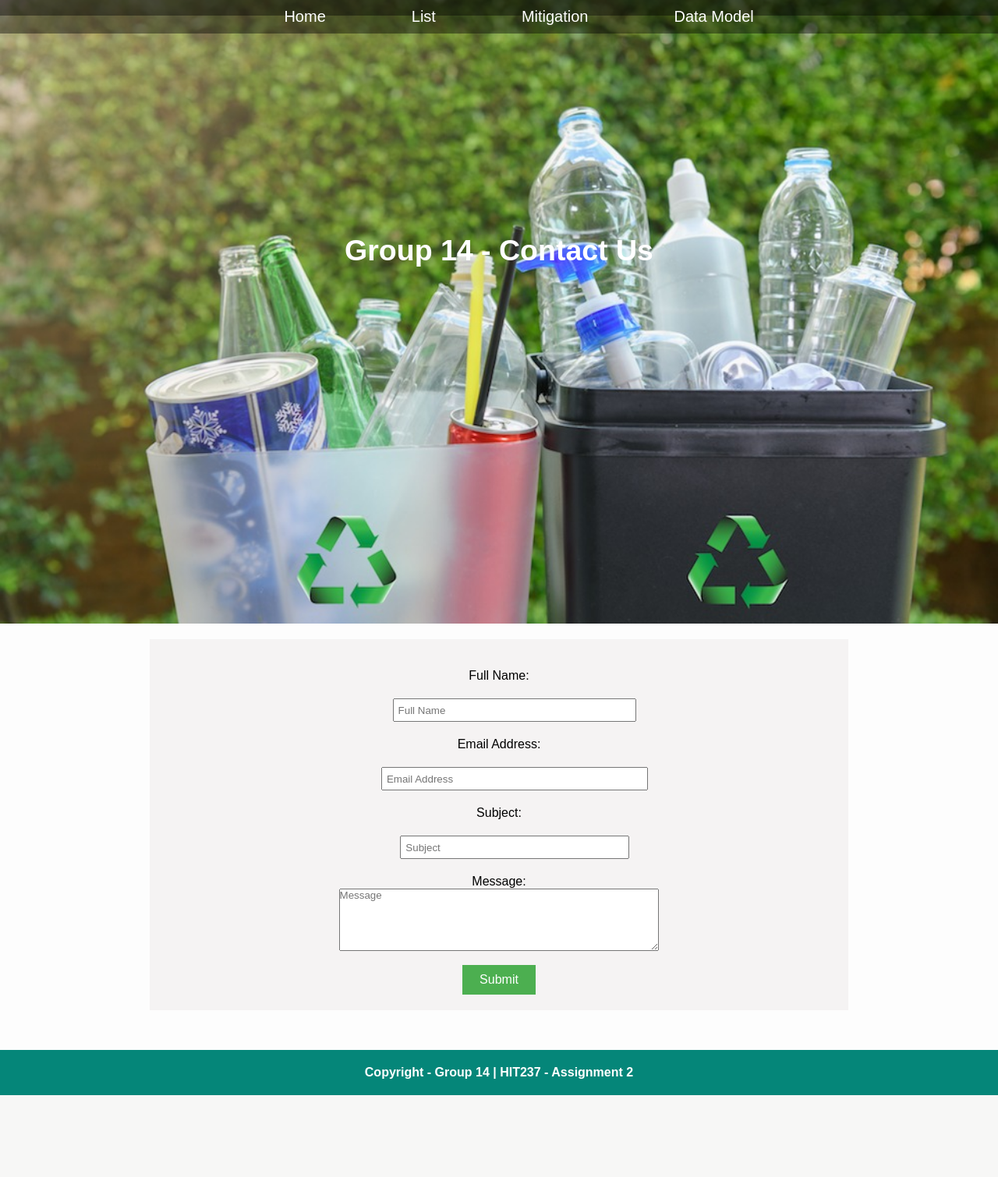
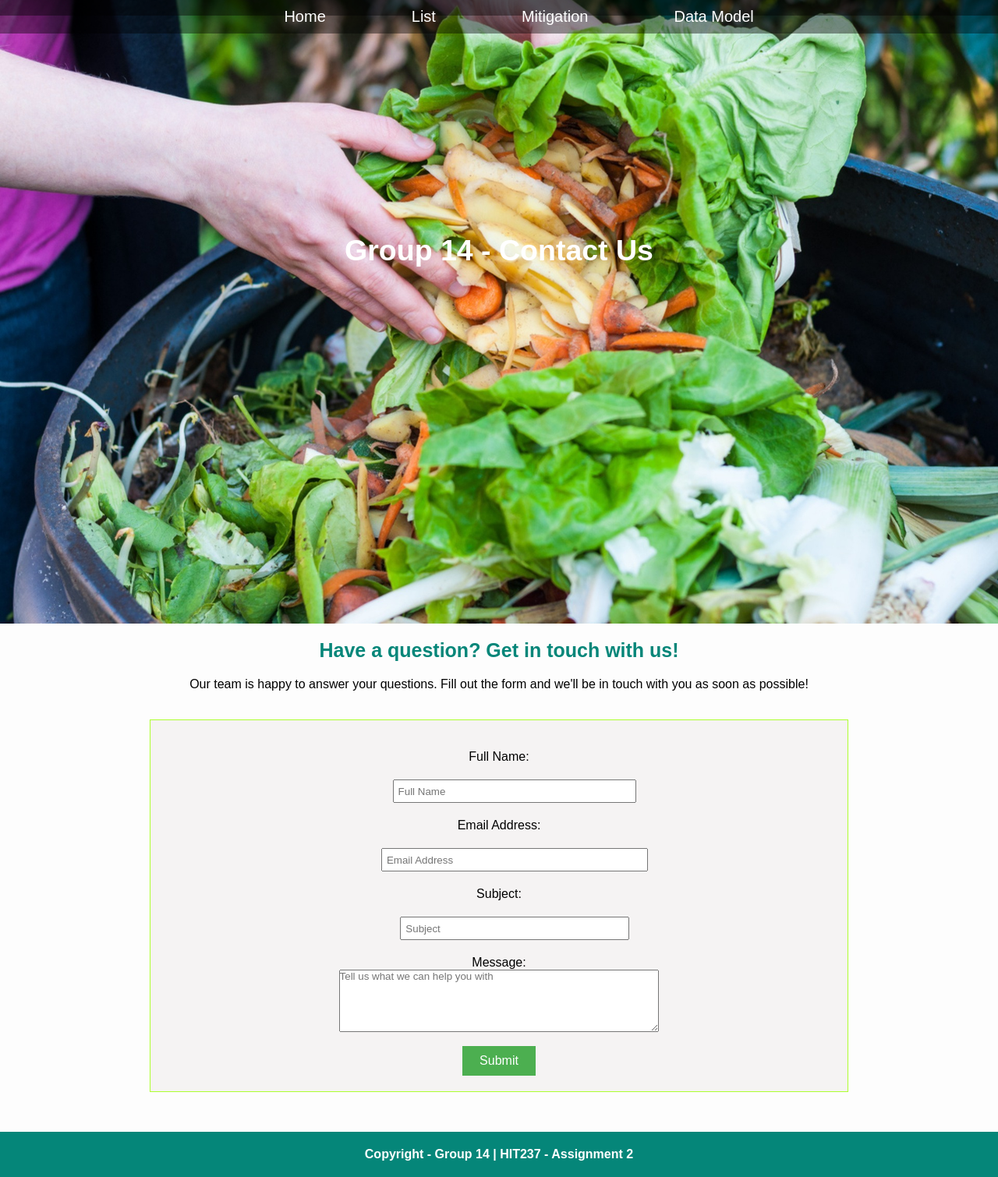
Before and after one commit to ysebastian-student-work-cdu/assessments-2-and-4-hit237-group-14, a Django app: page /contact/ in a window 1280 px wide. Shown: the whole page at 78% size. Before the commit the page ends 1405 px from the top, so only its background shows below. Run offline with Django 4.2, Linux system fonts and the light colour scheme.

Commit message:
Updated forms design

```diff
--- a/group14_proj_AT4/group14_app/forms.py
+++ b/group14_proj_AT4/group14_app/forms.py
@@ -16,7 +16,7 @@ class ContactForm(ModelForm):
             'name': forms.TextInput(attrs={'class': 'form-input','placeholder':'Full Name', 'style': 'height:30px; width:100%;'}),
             'email': forms.EmailInput(attrs={'class': 'form-input','placeholder':'Email Address', 'style':' height:30px; width:100%;'}),
             'subject': forms.TextInput(attrs={'class': 'form-input','placeholder':'Subject', 'style':' height:30px; width:100%;'}),
-            'message': forms.Textarea(attrs={'class': 'form-input','rows':5, 'placeholder':'Message', 'style': 'height:80px; width:100%;'}),
+            'message': forms.Textarea(attrs={'class': 'form-input','rows':5, 'placeholder':'Tell us what we can help you with', 'style': 'height:80px; width:100%;'}),
         }
 
 class LogForm(ModelForm):
--- a/group14_proj_AT4/group14_app/static/style.css
+++ b/group14_proj_AT4/group14_app/static/style.css
@@ -244,6 +244,7 @@ h2 {
 	padding: 20px 0;
 	width: 70%;
 	margin-left: 15%;
+	border:1px solid greenyellow;
 }
 
 .log input {
--- a/group14_proj_AT4/group14_app/templates/group14_app/contact.html
+++ b/group14_proj_AT4/group14_app/templates/group14_app/contact.html
@@ -7,7 +7,7 @@ Contact
 
 {% block heading %}
 <header>
-    <section id="hero4">
+    <section id="hero6">
         <h1>Group 14 - Contact Us</h1>
     </section>
 </header>
@@ -16,7 +16,9 @@ Contact
 {% block content %}
 <main>
     <div class="container">
-
+        <h3>Have a question? Get in touch with us!</h3>
+        <p>Our team is happy to answer your questions. Fill out the form and we'll be in touch with you as soon as possible!</p>
+        <br></br>
     {% if submitted %}
         Your queries has been submitted successfully!
 
```
Also changed, not shown: group14_proj_AT4/db.sqlite3, group14_proj_AT4/group14_app/static/assets/contact.jpg.
